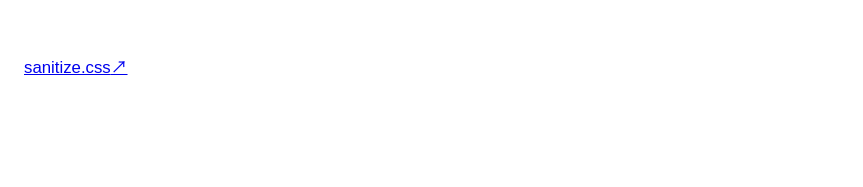
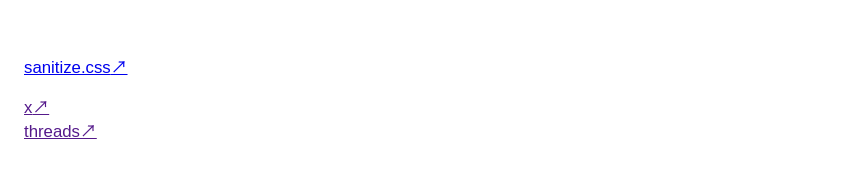
Before and after one commit to nn-iii/nn-iii.github.io, a Jekyll site: the page built from index.md, in a window 1280 px wide. Shown: the part 947-1134 px from the top of the page, without its empty margins (0-863 px from the left). Built offline with Jekyll 4.4.1, drawn with Linux system fonts in a browser that asks for light colours; before the commit the page ends 1073 px from its top, so only the background shows below that.

Commit message:
footer.md を更新

```diff
--- a/_includes/footer.md
+++ b/_includes/footer.md
@@ -1,3 +1,6 @@
 <br>
 
 [sanitize.css](https://csstools.github.io/sanitize.css/){: target="_blank"}{: rel="noopener noreferrer"}
+
+[x](){: target="_blank"}{: rel="noopener noreferrer"}
+[threads](){: target="_blank"}{: rel="noopener noreferrer"}
```
